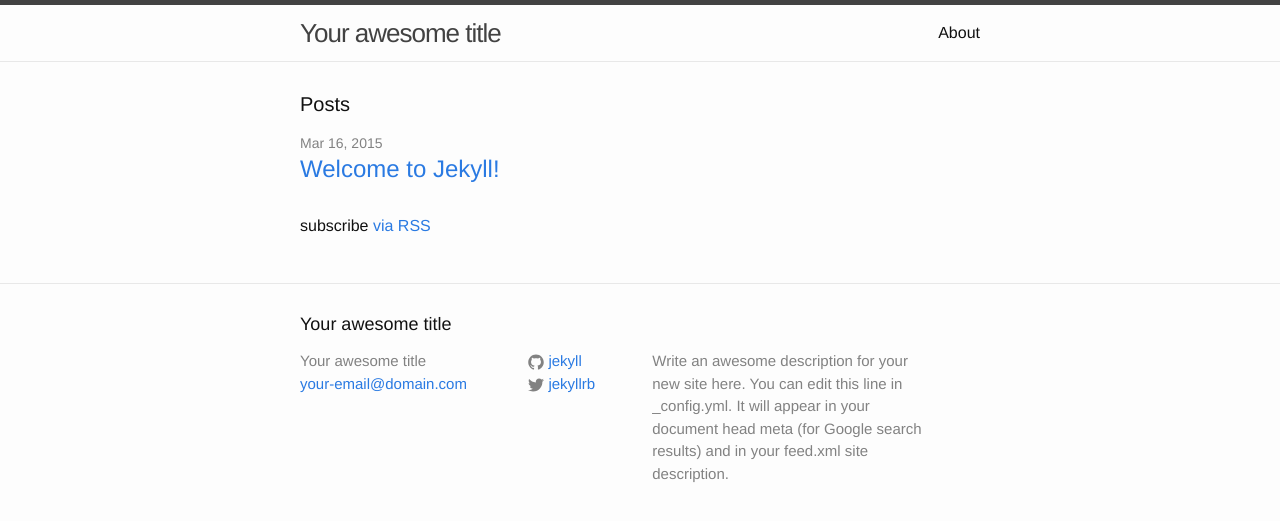
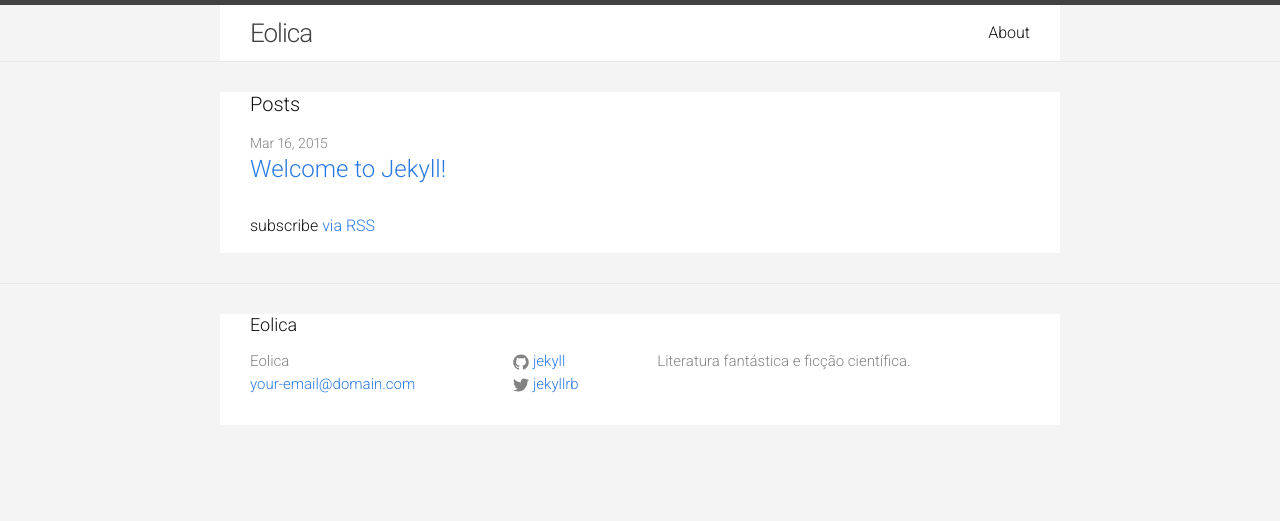
Before and after one commit to beatrizcp87/lfp-arquitetura, a Jekyll site: the page built from index.html, in a window 1280 px wide. Shown: the top 521 px of the page. Built offline with Jekyll 4.4.1, drawn with Linux system fonts in a browser that asks for light colours.

Commit message:
starting styles

```diff
--- a/_config.yml
+++ b/_config.yml
@@ -1,10 +1,7 @@
 # Site settings
-title: Your awesome title
+title: Eolica
 email: your-email@domain.com
-description: > # this means to ignore newlines until "baseurl:"
-  Write an awesome description for your new site here. You can edit this
-  line in _config.yml. It will appear in your document head meta (for
-  Google search results) and in your feed.xml site description.
+description: Literatura fantástica e ficção científica.
 baseurl: "" # the subpath of your site, e.g. /blog/
 url: "http://yourdomain.com" # the base hostname & protocol for your site
 twitter_username: jekyllrb
--- a/_sass/_base.scss
+++ b/_sass/_base.scss
@@ -19,7 +19,7 @@ body {
     line-height: $base-line-height;
     font-weight: 300;
     color: $text-color;
-    background-color: $background-color;
+    background-color: $bg;
     -webkit-text-size-adjust: 100%;
 }
 
@@ -154,17 +154,18 @@ pre {
  * Wrapper
  */
 .wrapper {
-    max-width: -webkit-calc(800px - (#{$spacing-unit} * 2));
-    max-width:         calc(800px - (#{$spacing-unit} * 2));
+    max-width: -webkit-calc(900px - (#{$spacing-unit} * 2));
+    max-width:         calc(900px - (#{$spacing-unit} * 2));
     margin-right: auto;
     margin-left: auto;
     padding-right: $spacing-unit;
     padding-left: $spacing-unit;
+    background-color: #fff;
     @extend %clearfix;
 
     @include media-query($on-laptop) {
-        max-width: -webkit-calc(800px - (#{$spacing-unit}));
-        max-width:         calc(800px - (#{$spacing-unit}));
+        max-width: -webkit-calc(900px - (#{$spacing-unit}));
+        max-width:         calc(900px - (#{$spacing-unit}));
         padding-right: $spacing-unit / 2;
         padding-left: $spacing-unit / 2;
     }
--- a/_sass/base/_typography.scss
+++ b/_sass/base/_typography.scss
@@ -1,3 +1,4 @@
+
 body {
   @include font-feature-settings("kern", "liga", "pnum");
   -webkit-font-smoothing: antialiased;
--- a/_sass/base/_variables.scss
+++ b/_sass/base/_variables.scss
@@ -1,5 +1,8 @@
+@import url(https://fonts.googleapis.com/css?family=Roboto:400,300,100,500,700,900);
+
+
 // Typography
-$base-font-family: $helvetica;
+$base-font-family:'Roboto', sans-serif;
 $heading-font-family: $base-font-family;
 
 // Font Sizes
@@ -20,9 +23,10 @@ $blue: #477dca;
 $dark-gray: #333;
 $medium-gray: #999;
 $light-gray: #ddd;
+$bg: #f4f4f4;
 
 // Font Colors
-$base-background-color: #fff;
+$base-background-color: $bg;
 $base-font-color: $dark-gray;
 $action-color: $blue;
 
```
